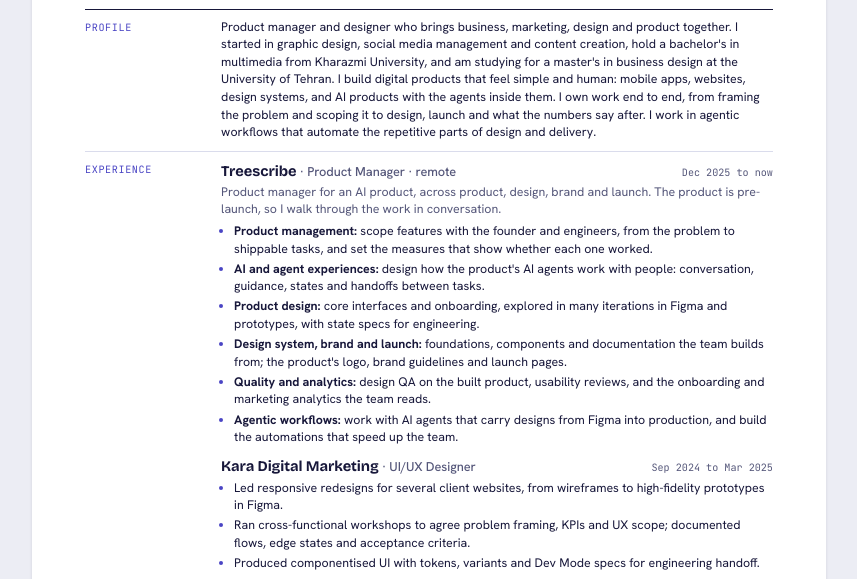
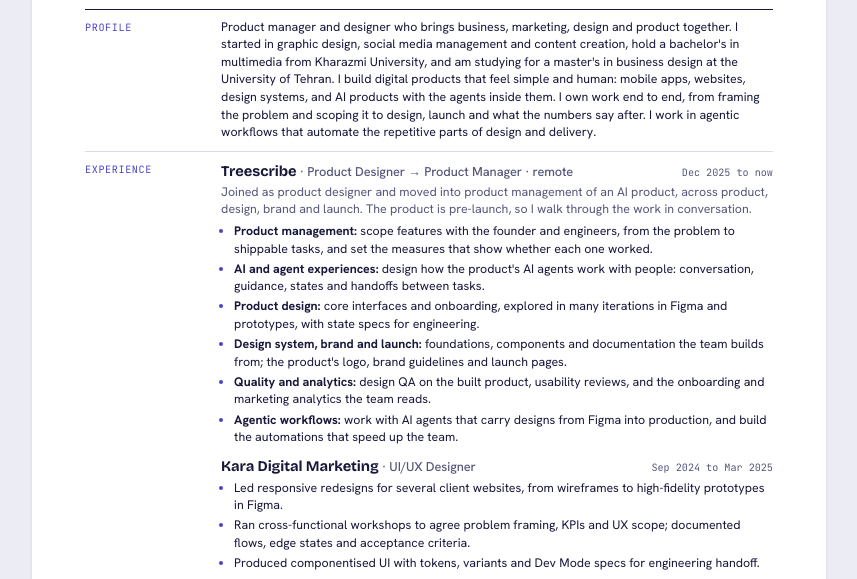
Before and after one commit to baharjavadnia/baharjavadnia.github.io, a plain HTML site: page cv.html in a window 1280 px wide. Shown: the part 168-747 px from the top of the page, without its empty margins (211-1068 px from the left). Drawn offline with nearby package versions, Linux system fonts and the light colour scheme.

Commit message:
Publish resume site
Co-Authored-By: Claude Opus 5.5 <noreply@anthropic.com>

```diff
--- a/cv.html
+++ b/cv.html
@@ -75,8 +75,8 @@ li b { font-weight: 700; }
   <div class="label">Experience</div>
   <div>
     <div class="role">
-      <div class="role-head"><h2>Treescribe <span>· Product Manager · remote</span></h2><span class="when">Dec 2025 to now</span></div>
-      <p class="lead">Product manager for an AI product, across product, design, brand and launch. The product is pre-launch, so I walk through the work in conversation.</p>
+      <div class="role-head"><h2>Treescribe <span>· Product Designer → Product Manager · remote</span></h2><span class="when">Dec 2025 to now</span></div>
+      <p class="lead">Joined as product designer and moved into product management of an AI product, across product, design, brand and launch. The product is pre-launch, so I walk through the work in conversation.</p>
       <ul>
         <li><b>Product management:</b> scope features with the founder and engineers, from the problem to shippable tasks, and set the measures that show whether each one worked.</li>
         <li><b>AI and agent experiences:</b> design how the product's AI agents work with people: conversation, guidance, states and handoffs between tasks.</li>
```
Also changed, not shown: index.html (+3 -3 lines), assets/og.png, 1 other file.
